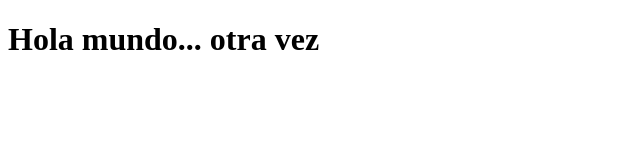
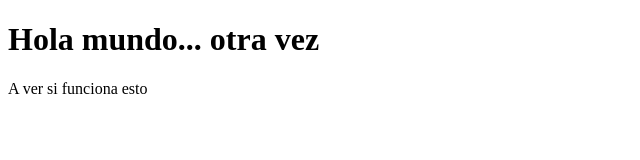
Before and after one commit to juandaVincis/DemoPrework, a plain HTML site: page index.html in a window 1280 px wide. Shown: the whole page, without its empty margins (0-640 px from the left). Drawn offline with Linux system fonts and the light colour scheme.

Commit message:
Agregamos un pàrrafo

```diff
--- a/index.html
+++ b/index.html
@@ -8,5 +8,6 @@
 </head>
 <body>
   <h1>Hola mundo... otra vez</h1>
+  <p>A ver si funciona esto</p>
 </body>
 </html>
```
